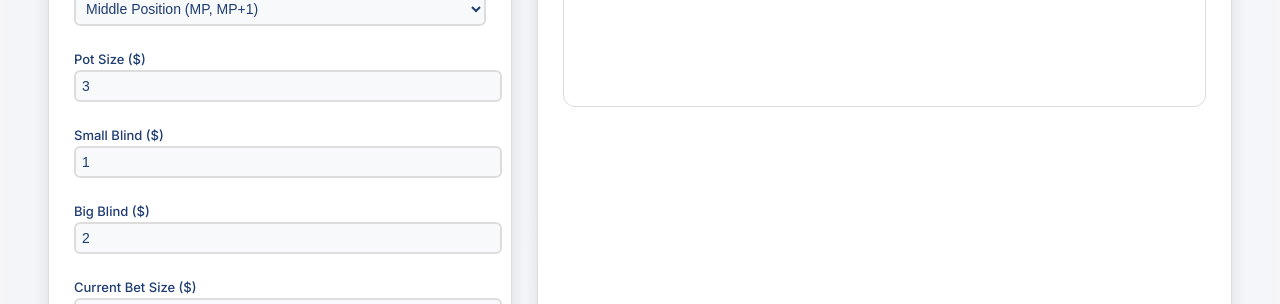
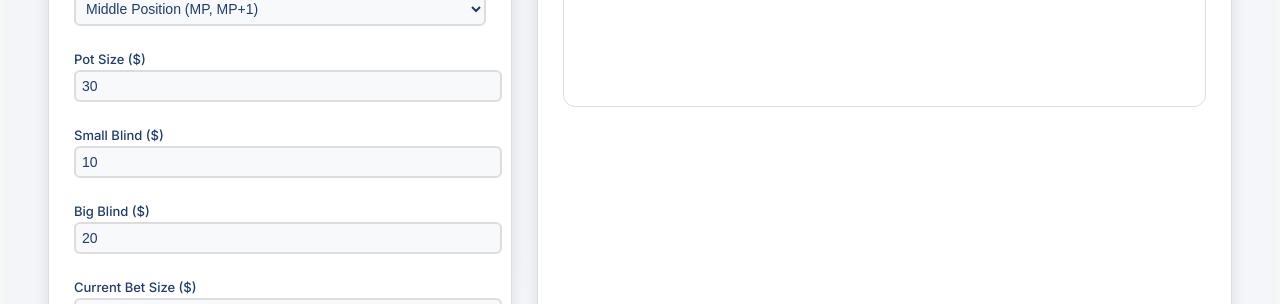
Before and after one commit to Benjapos/p_ker_buddy, a React (Create React App) app: page / in a window 1280 px wide. Shown: the part 561-865 px from the top of the page. Built offline with nearby package versions, Linux system fonts and the light colour scheme.

Commit message:
tweakaroo

```diff
--- a/src/App.js
+++ b/src/App.js
@@ -296,10 +296,10 @@ function App() {
   const [river, setRiver] = useState(null);
   const [numPlayers, setNumPlayers] = useState(6);
   const [position, setPosition] = useState('middle');
-  const [potSize, setPotSize] = useState(3);
+  const [potSize, setPotSize] = useState(30);
   const [betSize, setBetSize] = useState(0);
-  const [smallBlind, setSmallBlind] = useState(1);
-  const [bigBlind, setBigBlind] = useState(2);
+  const [smallBlind, setSmallBlind] = useState(10);
+  const [bigBlind, setBigBlind] = useState(20);
   const [stackSize, setStackSize] = useState(1000);
   const [recommendation, setRecommendation] = useState(null);
   const [loading, setLoading] = useState(false);
```
